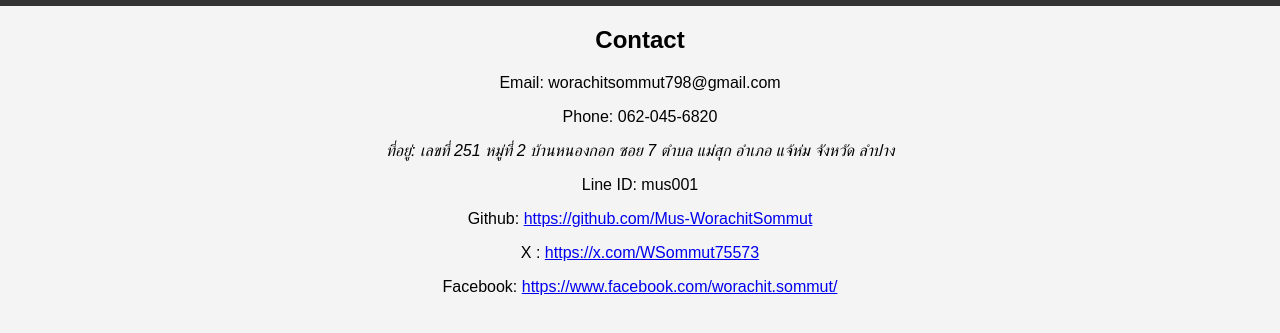
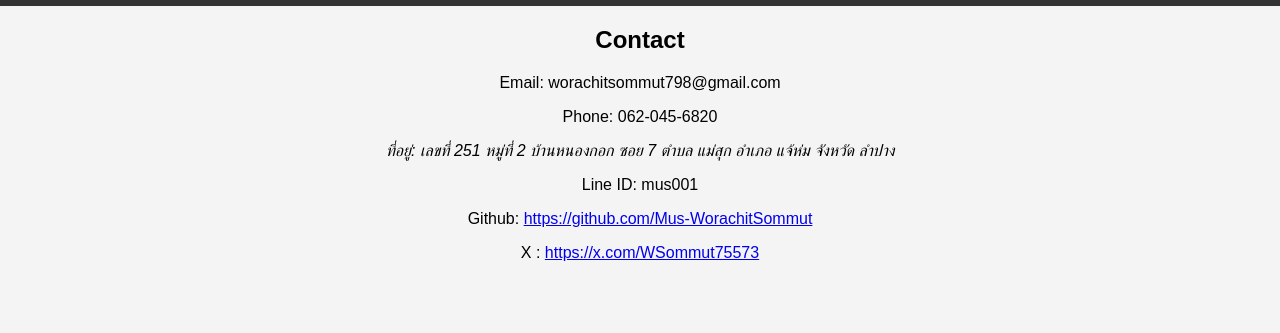
Before and after one commit to Mus-WorachitSommut/Portfolio, a plain HTML site: page 3.21.2025/contact.html in a window 1280 px wide. Shown: the part 81-414 px from the top of the page. Drawn offline with Linux system fonts and the light colour scheme.

Commit message:
Update contact.html

```diff
--- a/3.21.2025/contact.html
+++ b/3.21.2025/contact.html
@@ -24,7 +24,6 @@
         <p>Line ID: mus001</p>
         <p>Github: <a href="https://github.com/Mus-WorachitSommut">https://github.com/Mus-WorachitSommut</a></p>
         <p>X : <a href="https://x.com/WSommut75573">https://x.com/WSommut75573</a></p>
-        <p>Facebook: <a href="https://www.facebook.com/worachit.sommut/">https://www.facebook.com/worachit.sommut/</a></p>
     </section>
 
 </body>
```
